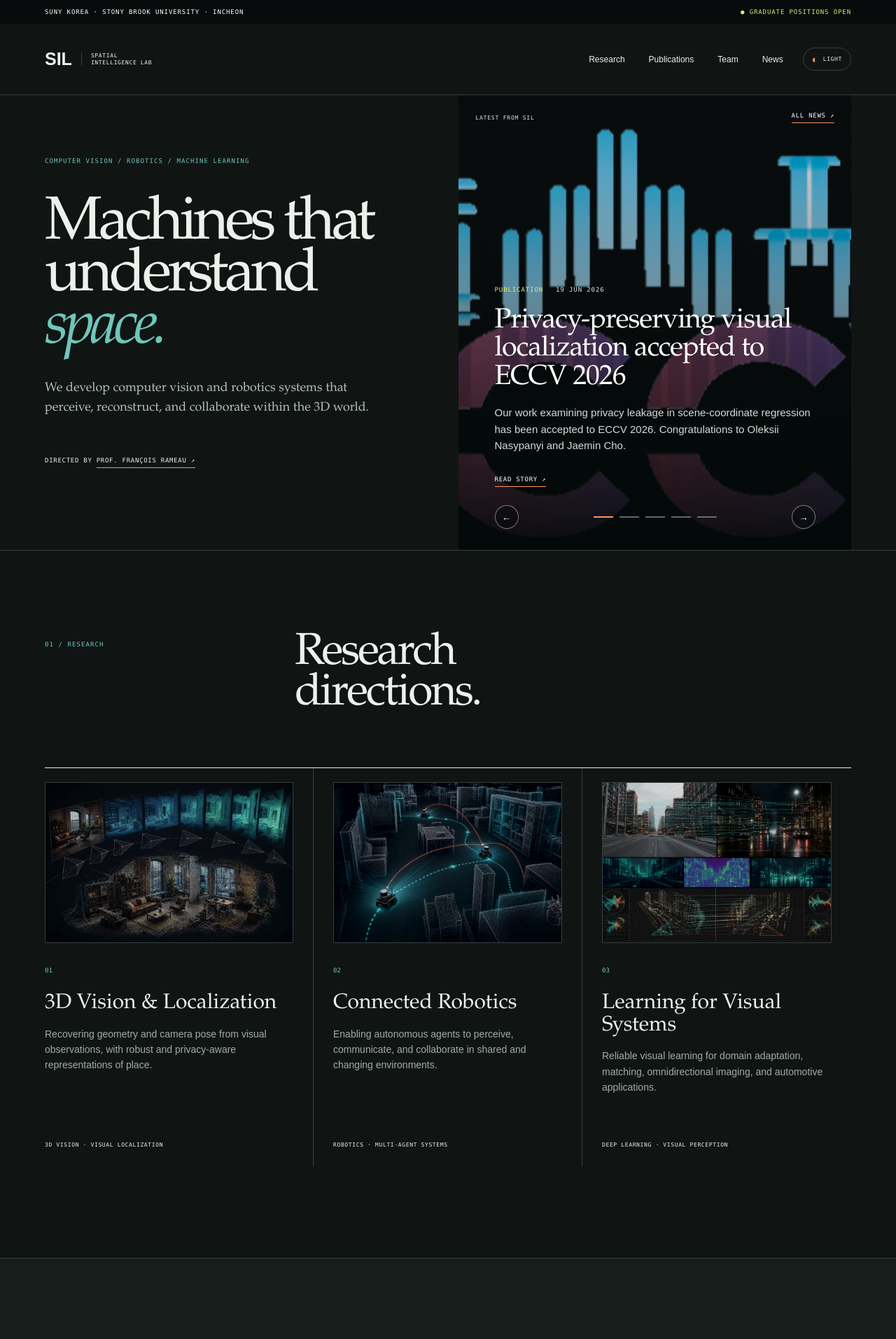
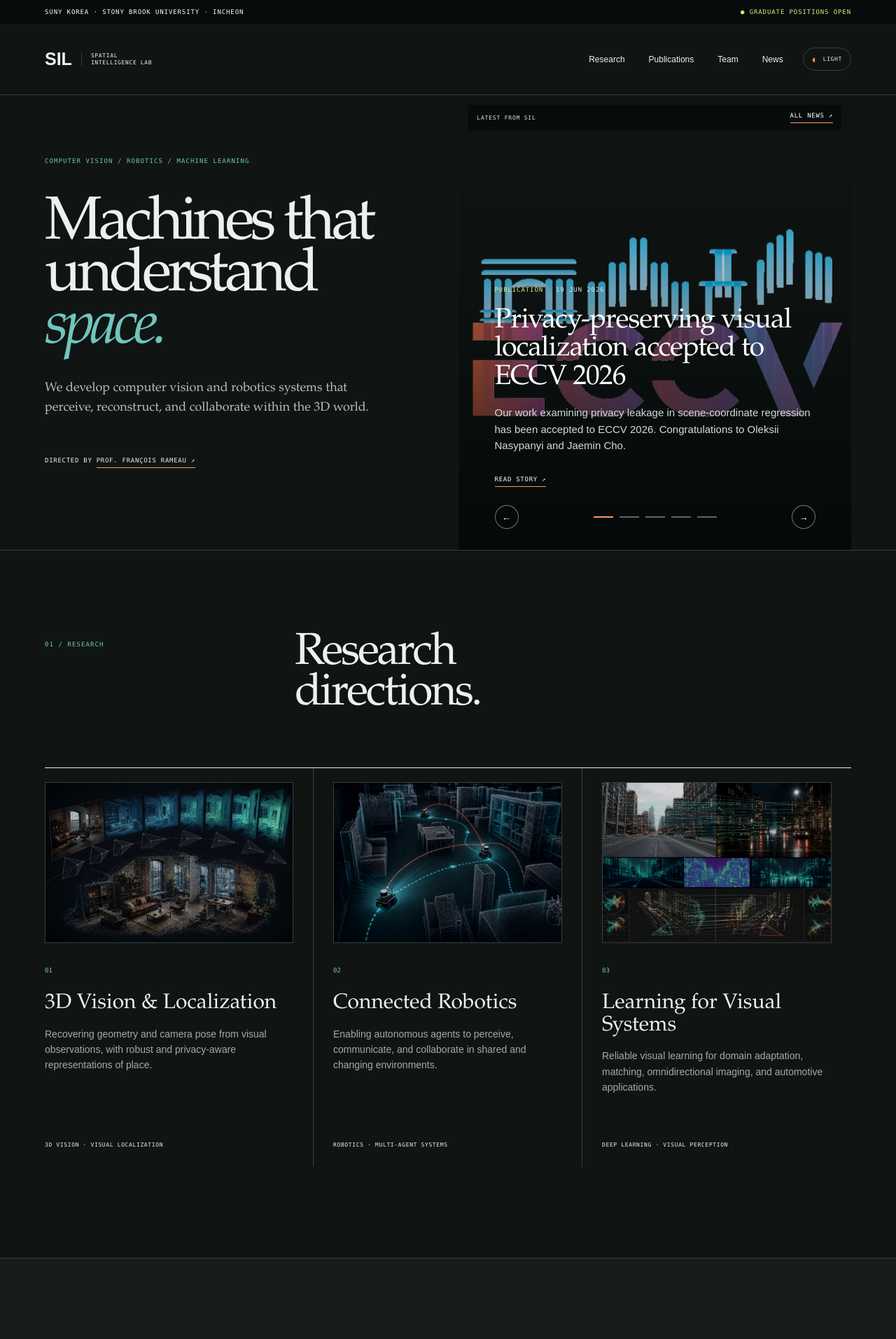
Before and after one commit to SILab-SUNYK/SILab-SUNYK.github.io, a Jekyll site: the page built from index.html, in a window 1280 px wide. Shown: the top 1914 px of the page at 70% size. Built offline with Jekyll 4.4.1, drawn with Linux system fonts in a browser that asks for light colours.

Commit message:
Contain news images on theme-aware backgrounds

```diff
--- a/assets/css/news.css
+++ b/assets/css/news.css
@@ -4,7 +4,7 @@
   min-height: 650px;
   margin-left: 3vw;
   overflow: hidden;
-  background: #080c0d;
+  background: var(--paper);
   color: #fff;
 }
 
@@ -31,14 +31,14 @@
 .hero-news-slide > img {
   width: 100%;
   height: 100%;
-  object-fit: cover;
-  filter: brightness(.72) saturate(.9);
-  transform: scale(1.01);
-  transition: transform 7s ease;
+  object-fit: contain;
+  object-position: center;
+  background: var(--paper);
+  filter: none;
 }
 
 .hero-news-slide.is-active > img {
-  transform: scale(1.055);
+  transform: none;
 }
 
 .hero-news-shade {
@@ -93,15 +93,18 @@
 .hero-news-topline {
   position: absolute;
   z-index: 3;
-  top: 24px;
-  left: 24px;
-  right: 24px;
+  top: 14px;
+  left: 14px;
+  right: 14px;
   display: flex;
   align-items: center;
   justify-content: space-between;
   font: 8px var(--mono);
   letter-spacing: .1em;
   text-transform: uppercase;
+  padding: 10px 12px;
+  background: rgba(4,9,9,.7);
+  border-radius: 2px;
 }
 
 .hero-news-topline span { color: #dce4e1; }
@@ -165,8 +168,11 @@
 .news-card-meta b { color: var(--green); }
 .news-card-body h2 { margin: 0 0 18px; font: 400 clamp(28px,3vw,44px)/1.05 var(--serif); }
 .news-card-body p { max-width: 700px; margin: 0 0 25px; color: var(--muted); font: 17px/1.55 var(--serif); }
-.news-card figure { margin: 0; aspect-ratio: 3/2; overflow: hidden; background: #080c0d; }
-.news-card img { width: 100%; height: 100%; display: block; object-fit: cover; }
+.news-card figure { margin: 0; aspect-ratio: 3/2; overflow: hidden; background: var(--paper); border: 1px solid var(--line); }
+.news-card img { width: 100%; height: 100%; display: block; object-fit: contain; object-position: center; background: var(--paper); }
+
+html[data-theme="dark"] .hero-news-slide > img,
+html[data-theme="dark"] .news-card img { filter: none; }
 
 @media (prefers-reduced-motion: reduce) {
   .hero-news-slide,
```
